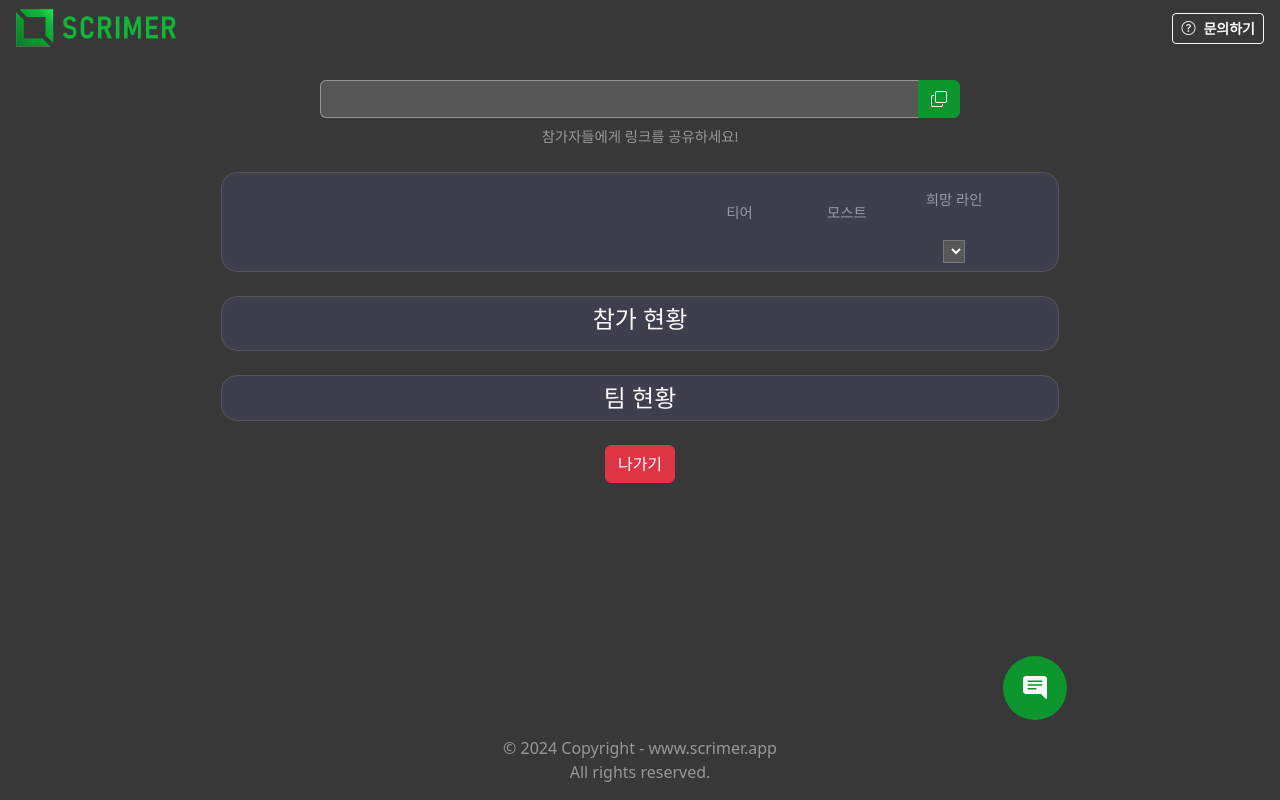
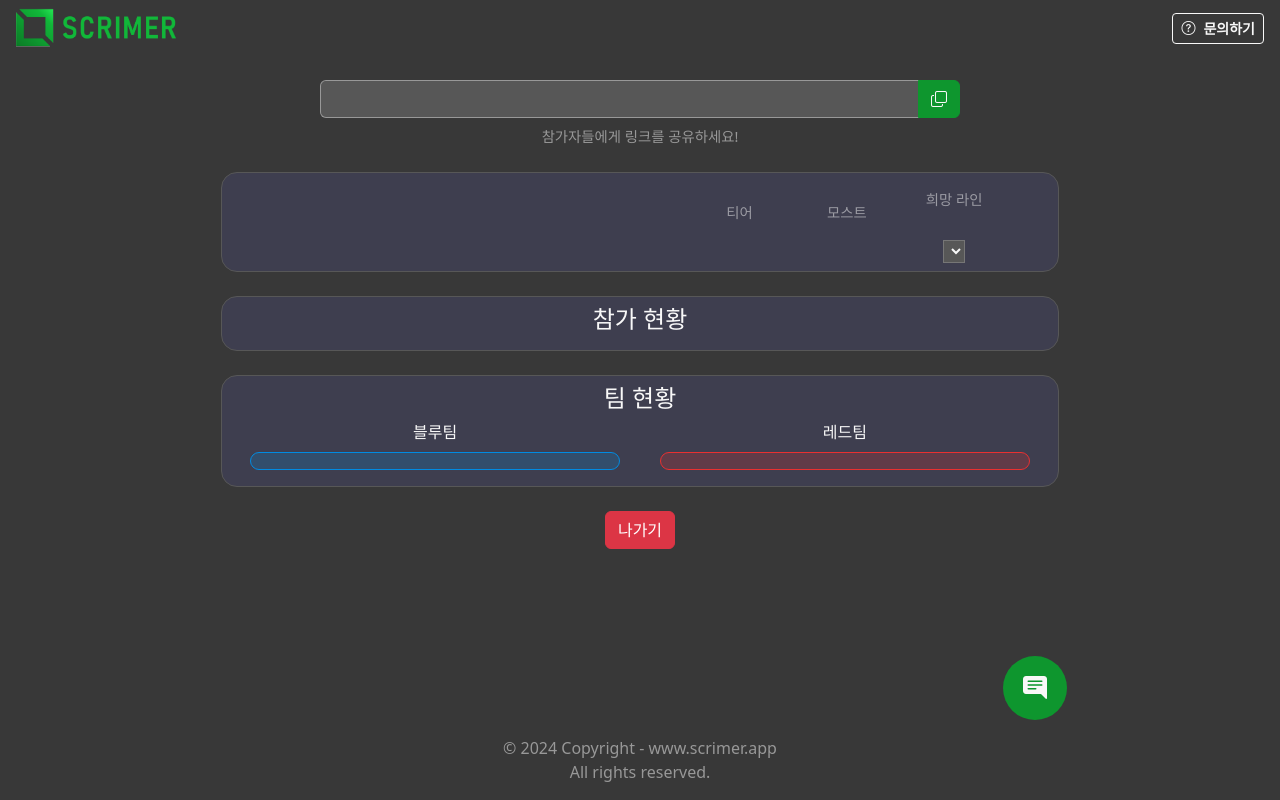
Before and after one commit to GWHeo/scrimer, a Django app: template templates/room/main.html in a window 1280 px wide. Run offline with Django 5.2, Linux system fonts and the light colour scheme; the template is opened without the code that fills it, so the values that code supplies are empty.

Commit message:
- 팀보드

```diff
--- a/room/views.py
+++ b/room/views.py
@@ -70,6 +70,8 @@ def user_validation(request):
                 raise ObjectDoesNotExist
         except (ObjectDoesNotExist, ValidationError):
             return HttpResponse(status=404)
+        if len(ChannelUser.objects.filter(room=room)) >= room.max_participants:
+            return HttpResponse(status=403)
         user = ChannelUser.objects.filter(game_name=game_name, tag=tag, room=room)
         if user.exists():
             return JsonResponse({'roomId': room.code}, status=302)
--- a/static/css/common_style.css
+++ b/static/css/common_style.css
@@ -16,6 +16,11 @@
     --leader-color: #D16F00;
     --participant-color: #878787;
     --system-color: #feee48;
+
+    --team-color-blue: #008BE2;
+    --team-color-blue-rgb: 0, 139, 226;
+    --team-color-red: #EA3030;
+    --team-color-red-rgb: 234, 48, 48;
 }
 
 .site-default {
@@ -180,6 +185,18 @@ select {
     max-width:1.5rem;
     max-height: 1.5rem;
 }
+.team-board {
+    border: 1px solid;
+    border-radius: 1rem;
+}
+.team-board-blue {
+    border-color: var(--team-color-blue);
+    background-color: rgba(var(--team-color-blue-rgb), 0.2);
+}
+.team-board-red {
+    border-color: var(--team-color-red);
+    background-color: rgba(var(--team-color-red-rgb), 0.2);
+}
 .bg-system {
     background-color: var(--system-color);
 }
--- a/static/javascript/chat.js
+++ b/static/javascript/chat.js
@@ -38,11 +38,6 @@ function chatBodySizing() {
 
 chatMarginSetting(992);
 chatBodySizing();
-
-window.onresize = function(e) {
-    chatMarginSetting(992);
-    chatBodySizing();
-}
 
 chatBubble.addEventListener('click', () => {
     chatBox.style.visibility = 'visible';
@@ -325,6 +320,9 @@ function handleWebSocketMessage(event) {
             break;
         case 'newUser':
             newUser(message.data);
+            if (!isTeamBoardHeightSet) {
+                setTeamBoardHeight();
+            }
             break;
         case 'changeRole':
             switch(message.data.role) {
--- a/static/javascript/enter_room.js
+++ b/static/javascript/enter_room.js
@@ -36,6 +36,9 @@ async function validateUserName() {
         case 401:
             window.alert('사용자를 찾을 수 없습니다.');
             break;
+        case 403:
+            window.alert('방에 참여할 수 있는 인원이 초과되었습니다.');
+            break;
         case 404:
             window.alert('생성된 방이 없습니다.');
             break;
--- /dev/null
+++ b/static/javascript/resize.js
@@ -0,0 +1,5 @@
+window.onresize = function(e) {
+    chatMarginSetting(992);
+    chatBodySizing();
+    setTeamBoardHeight();
+}
--- /dev/null
+++ b/static/javascript/team.js
@@ -0,0 +1,12 @@
+var isTeamBoardHeightSet = false;
+
+function setTeamBoardHeight() {
+    var cards = document.getElementsByClassName('participant-card');
+    var cardHeight = cards[0].offsetHeight;
+
+    var teamBoards = document.getElementsByClassName('team-board');
+    for (let i=0; i<teamBoards.length; i++) {
+        teamBoards[i].style.height = `${cardHeight * 5}px`;
+    }
+    isTeamBoardHeightSet = true;
+}
--- a/templates/room/main.html
+++ b/templates/room/main.html
@@ -43,5 +43,7 @@
 
 {% block body_scripts %}
 <script type="text/javascript" src="{% static 'javascript/room.js' %}"></script>
+<script type="text/javascript" src="{% static 'javascript/team.js' %}"></script>
 <script type="text/javascript" src="{% static 'javascript/chat.js' %}"></script>
+<script type="text/javascript" src="{% static 'javascript/resize.js' %}"></script>
 {% endblock %}
--- a/templates/room/team_board.html
+++ b/templates/room/team_board.html
@@ -2,4 +2,16 @@
     <div class="h4 m-2 text-center">
         팀 현황
     </div>
+    <div class="row justify-content-center align-items-center m-2">
+        <div class="col-lg-6">
+            <div class="text-center h-5">블루팀</div>
+            <div class="team-board team-board-blue m-2 p-2">
+            </div>
+        </div>
+        <div class="col-lg-6">
+            <div class="text-center h-5">레드팀</div>
+            <div class="team-board team-board-red m-2 p-2">
+            </div>
+        </div>
+    </div>
 </div>
```
